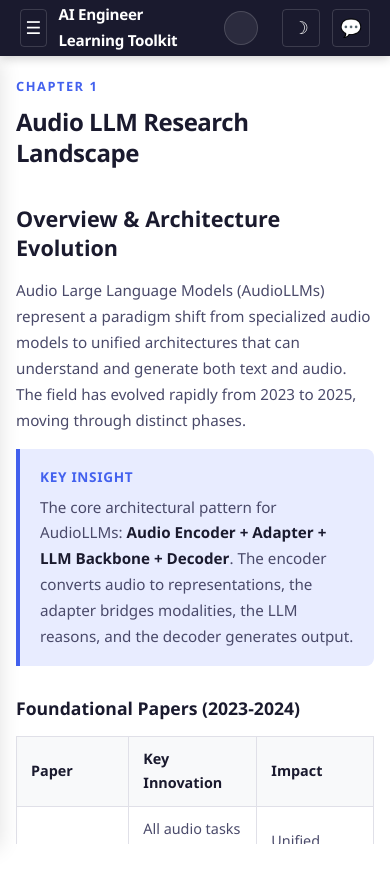
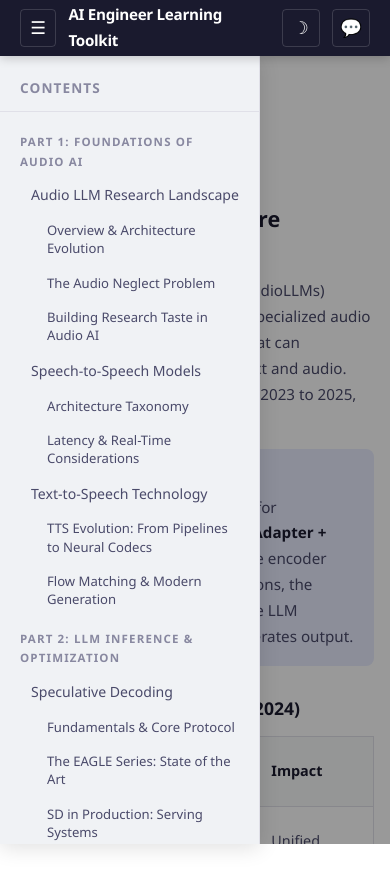
Before and after one commit to YingxuH/learning-toolkit, a plain HTML site: page index.html in a window 390 px wide. Both pictures are taken after a click on the button "Toggle Sidebar". Drawn offline with Linux system fonts and the light colour scheme.

Commit message:
Fix mobile sidebar overlap and responsive issues
- Sidebar collapsed by default on mobile
- Added overlay backdrop when sidebar is open on mobile
- Tables scroll horizontally on small screens
- Hide search bar on very small screens
- Improved mobile touch targets

Co-Authored-By: Claude Opus 4.6 (1M context) <noreply@anthropic.com>

```diff
--- a/css/style.css
+++ b/css/style.css
@@ -610,6 +610,13 @@ body {
         bottom: 0;
         z-index: 500;
         box-shadow: var(--shadow-lg);
+        transform: translateX(0);
+        transition: transform 0.3s ease;
+    }
+
+    #sidebar.collapsed {
+        margin-left: 0;
+        transform: translateX(-100%);
     }
 
     #content-area {
@@ -620,7 +627,42 @@ body {
         font-size: 0.95rem;
     }
 
+    .nav-center {
+        margin: 0 8px;
+    }
+
     .chapter h2 {
         font-size: 1.5rem;
     }
+
+    .chapter table {
+        display: block;
+        overflow-x: auto;
+        -webkit-overflow-scrolling: touch;
+    }
+
+    .chapter pre {
+        font-size: 0.78rem;
+        padding: 12px;
+    }
+
+    .search-container {
+        display: none;
+    }
 }
+
+/* Sidebar overlay for mobile */
+#sidebar-overlay {
+    display: none;
+    position: fixed;
+    top: var(--nav-height);
+    left: 0;
+    right: 0;
+    bottom: 0;
+    background: rgba(0,0,0,0.4);
+    z-index: 499;
+}
+
+#sidebar-overlay.visible {
+    display: block;
+}
--- a/index.html
+++ b/index.html
@@ -3,6 +3,7 @@
 <head>
     <meta charset="UTF-8">
     <meta name="viewport" content="width=device-width, initial-scale=1.0">
+    <meta name="description" content="Interactive textbook for AI engineers covering Audio AI, LLM inference, ML training, and interview preparation. Features search, highlighting, comments, and AI assistant.">
     <title>AI Engineer Learning Toolkit</title>
     <link rel="stylesheet" href="css/style.css">
     <link rel="stylesheet" href="css/highlights.css">
--- a/js/app.js
+++ b/js/app.js
@@ -15,17 +15,36 @@
 
     function init() {
         applyTheme(state.theme);
+        createOverlay();
         renderTOC();
         renderContent();
         setupNavigation();
         setupKeyboardShortcuts();
         setupReadingProgress();
 
+        // Collapse sidebar on mobile by default
+        if (window.innerWidth < 768) {
+            const sidebar = document.getElementById('sidebar');
+            sidebar.classList.add('collapsed');
+            state.sidebarOpen = false;
+        }
+
         // Navigate to hash or first chapter
         const hash = window.location.hash.slice(1);
         if (hash) {
             scrollToSection(hash);
         }
+    }
+
+    function createOverlay() {
+        const overlay = document.createElement('div');
+        overlay.id = 'sidebar-overlay';
+        document.body.appendChild(overlay);
+        overlay.addEventListener('click', () => {
+            if (state.sidebarOpen && window.innerWidth < 768) {
+                toggleSidebar();
+            }
+        });
     }
 
     // === Theme ===
@@ -128,6 +147,12 @@
         const sidebar = document.getElementById('sidebar');
         sidebar.classList.toggle('collapsed');
         state.sidebarOpen = !state.sidebarOpen;
+
+        // Handle overlay for mobile
+        const overlay = document.getElementById('sidebar-overlay');
+        if (overlay) {
+            overlay.classList.toggle('visible', state.sidebarOpen && window.innerWidth < 768);
+        }
     }
 
     function toggleChat() {
```
Also changed, not shown: .claude/settings.local.json (added).
